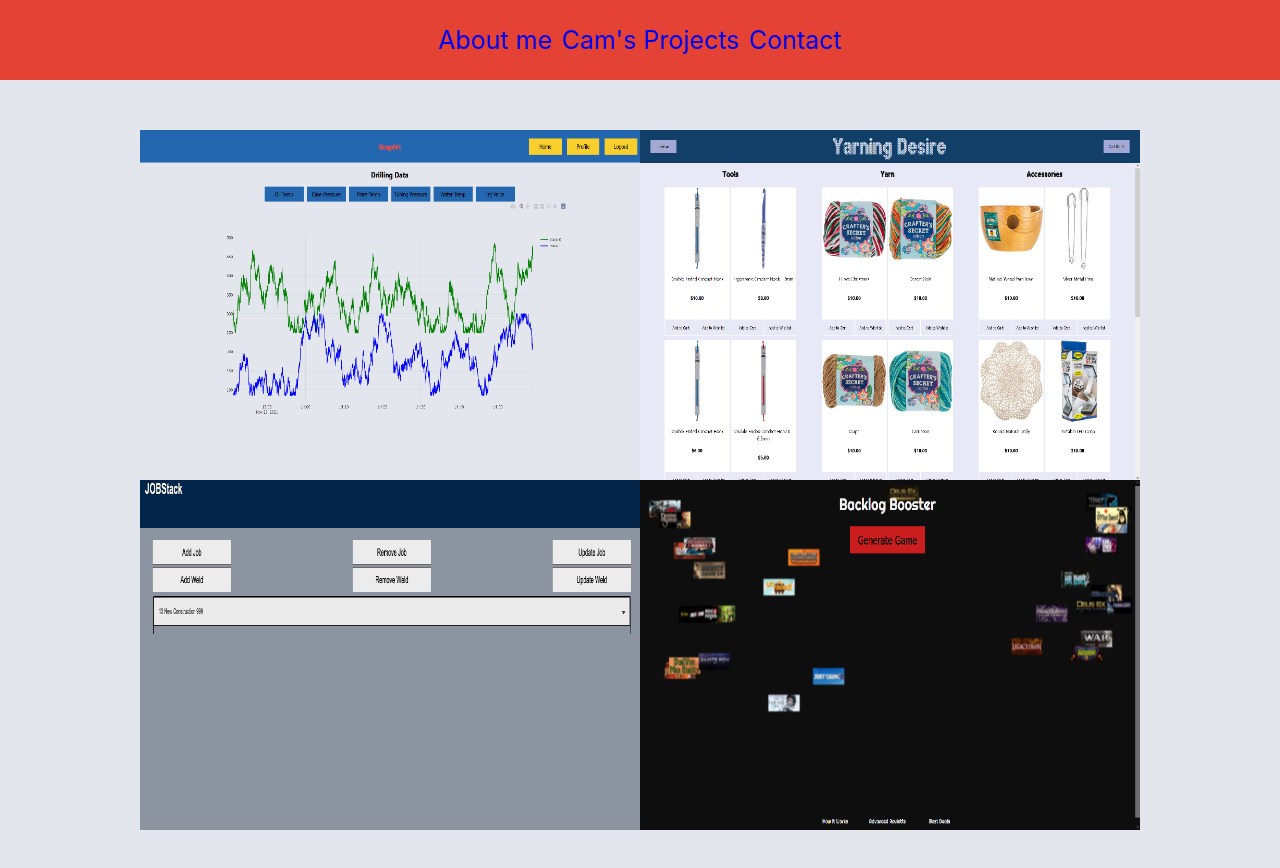
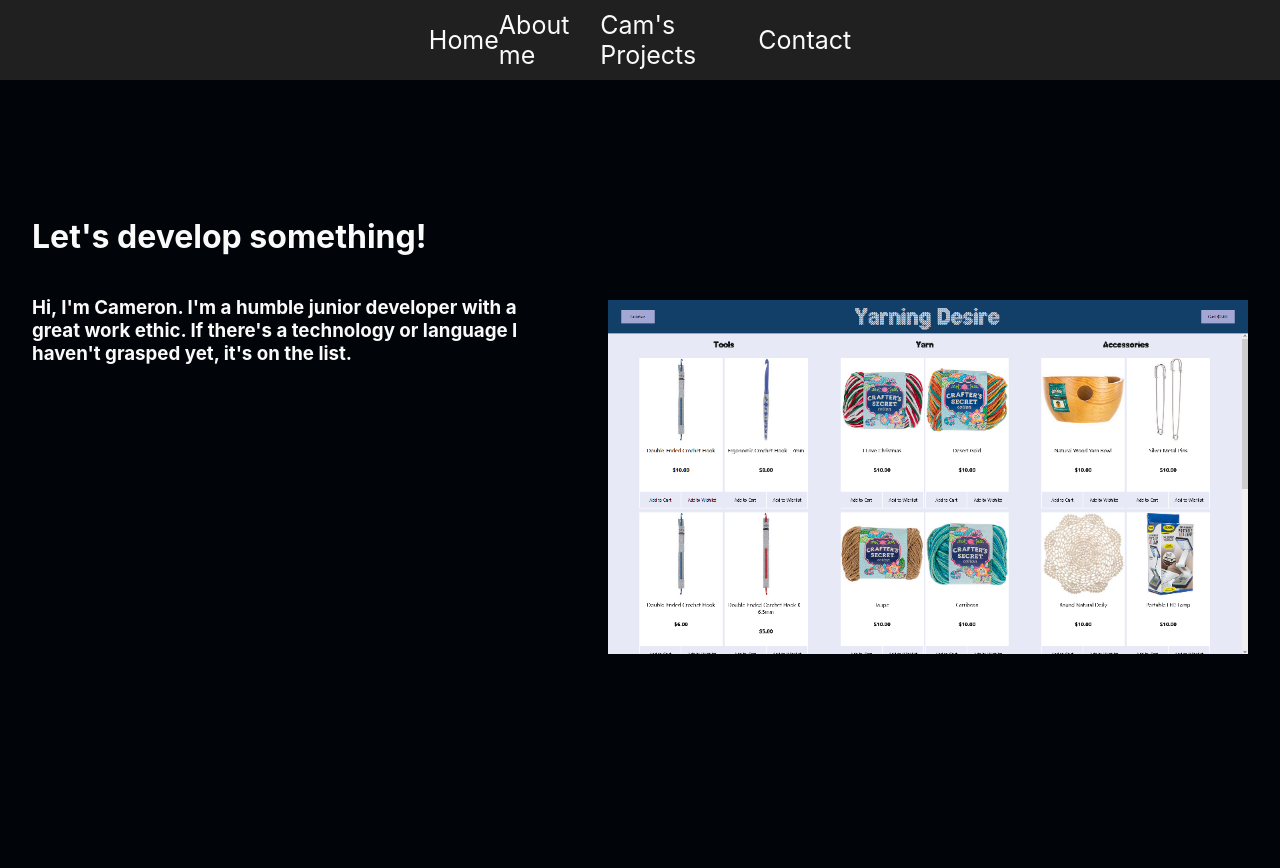
Before and after one commit to camhmills/camprojects, a React (Create React App) app: page / in a window 1280 px wide. Shown: the top 868 px of the page. Built offline with nearby package versions, Linux system fonts and the light colour scheme.

Commit message:
lots of styling changes, keyframes, color swap

```diff
--- a/public/index.html
+++ b/public/index.html
@@ -24,7 +24,7 @@
       work correctly both with client-side routing and a non-root public URL.
       Learn how to configure a non-root public URL by running `npm run build`.
     -->
-    <title>React App</title>
+    <title>Cam's Projects</title>
   </head>
   <body>
     <noscript>You need to enable JavaScript to run this app.</noscript>
--- a/src/App.js
+++ b/src/App.js
@@ -3,6 +3,7 @@ import './App.css';
 import About from './components/About';
 import Contact from './components/Contact';
 import Header from './components/Header';
+import Home from './components/Home';
 import Projects from './components/Projects';
 import { MainContainer } from './styled-components/ProjectStyle';
 
@@ -12,7 +13,8 @@ function App() {
     <Header/>
     <MainContainer>
       <Routes>
-        <Route path = '/' element = {<Projects/>}/>
+        <Route path = '/' element = {<Home/>}/>
+        <Route path = '/projects' element = {<Projects/>}/>
         <Route path = '/contact' element = {<Contact/>}/>
         <Route path = '/about' element = {<About/>}/>
       </Routes>
--- a/src/components/Header.js
+++ b/src/components/Header.js
@@ -6,8 +6,9 @@ export default function Header() {
     return (
         <HeaderDiv>
             <HeaderStuff>
+            <ProjectLink to = '/'>Home</ProjectLink>
             <ProjectLink to = '/about'>About me</ProjectLink>
-            <ProjectLink to = '/'>Cam's Projects</ProjectLink>
+            <ProjectLink to = '/projects'>Cam's Projects</ProjectLink>
             <ProjectLink to = '/contact'>Contact</ProjectLink>
             </HeaderStuff>
         </HeaderDiv>
--- /dev/null
+++ b/src/components/Home.js
@@ -0,0 +1,30 @@
+import React from 'react'
+import { HomeContainer, HomeH1, HomeH3, HomeLeft, HomeRight, Slider, SliderFigure, SliderImg } from '../styled-components/HomeStyle'
+import GraphIt from '../images/GraphIt.png'
+import YarningDesire from '../images/YarningDesire.png'
+import BacklogBooster from '../images/BacklogBooster.png'
+
+export default function Home() {
+    return (
+        <HomeContainer>
+            <HomeLeft>
+                <HomeH1>Let's develop something!</HomeH1>
+                <HomeH3>
+                    Hi, I'm Cameron. I'm a humble junior developer with a great work ethic.
+                    If there's a technology or language I haven't grasped yet, it's on the list.
+                </HomeH3>
+            </HomeLeft>
+            <HomeRight>
+                <Slider>
+                    <SliderFigure>
+                        <SliderImg src = {GraphIt}></SliderImg>
+                        <SliderImg src = {YarningDesire}></SliderImg>
+                        <SliderImg src = {GraphIt}></SliderImg>
+                        <SliderImg src = {BacklogBooster}></SliderImg>
+                        <SliderImg src = {GraphIt}></SliderImg>
+                    </SliderFigure>
+                </Slider>
+            </HomeRight>
+        </HomeContainer>
+    )
+}
--- a/src/index.css
+++ b/src/index.css
@@ -5,7 +5,7 @@ body {
     sans-serif;
   -webkit-font-smoothing: antialiased;
   -moz-osx-font-smoothing: grayscale;
-  background-color: #E4E6ED
+  background-color: #010409
 }
 
 code {
--- a/src/styled-components/HeaderStyle.js
+++ b/src/styled-components/HeaderStyle.js
@@ -6,7 +6,7 @@ justify-content: center;
 align-items: center;
 height: 80px;
 width: 100vw;
-background-color: #e34234;
+background-color: #202020;
 `
 
 export const HeaderStuff = styled.div`
@@ -15,6 +15,6 @@ justify-content: space-evenly;
 align-items: center;
 height: 80px;
 width: 33vw;
-background-color: #e34234;
+background-color: #202020;
 font-size: 25px;
 `
--- /dev/null
+++ b/src/styled-components/HomeStyle.js
@@ -0,0 +1,81 @@
+import styled, {keyframes} from 'styled-components'
+
+export const HomeContainer = styled.div`
+display: flex;
+justify-content: center;
+align-items: center;
+height: 100%;
+width: 100vw;
+`
+
+export const HomeLeft = styled.div`
+display: flex;
+flex-direction: column;
+justify-content: center;
+height: 100%;
+width: 45vw;
+`
+
+export const HomeRight = styled.div`
+display: flex;
+justify-content: center;
+align-items: center;
+height: 100%;
+width: 50vw;
+`
+
+export const HomeH1 = styled.h1`
+color: #FAFAFA
+`
+
+export const HomeH3 = styled.h3`
+color: #FAFAFA;
+width: 500px;
+margin-bottom: 400px;
+`
+
+const slider = keyframes`
+0% {
+    left: 0;
+}
+20% {
+    left: 0;
+}
+25% {
+    left: -100%
+}
+45% {
+    left: -100%;
+}
+50% {
+    left: -200%;
+}
+70% {
+    left: -200%;
+}
+75% {
+    left: -300%;
+}
+95% {
+    left: -300%;
+}
+100% {
+    left: -400%;
+}
+`
+export const Slider = styled.div`
+overflow: hidden;
+`
+
+export const SliderFigure = styled.figure`
+position: relative;
+width: 500%;
+margin: 0;
+left: 0;
+animation: 20s ${slider} infinite;
+`
+
+export const SliderImg = styled.img`
+width: 20%;
+float: left;
+`
--- a/src/styled-components/ProjectStyle.js
+++ b/src/styled-components/ProjectStyle.js
@@ -34,12 +34,7 @@ z-index: 1;
 
 export const ProjectLink = styled(Link)`
 text-decoration: none;
-Link:visited {
-    color: black;
-}
-Link:active {
-    color: black;
-}
+color: #FAFAFA
 `
 
 export const ProjectModal = styled.div`
```
